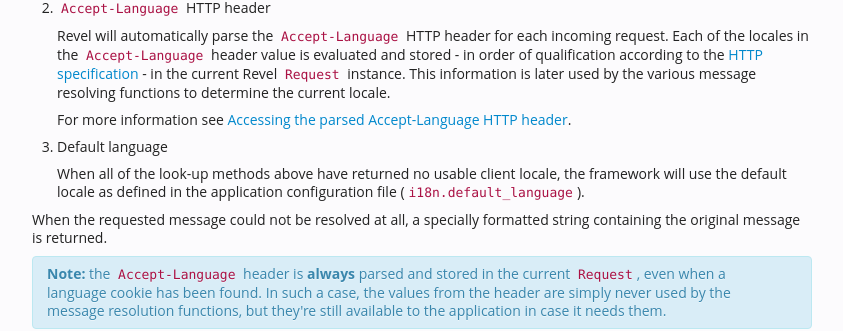
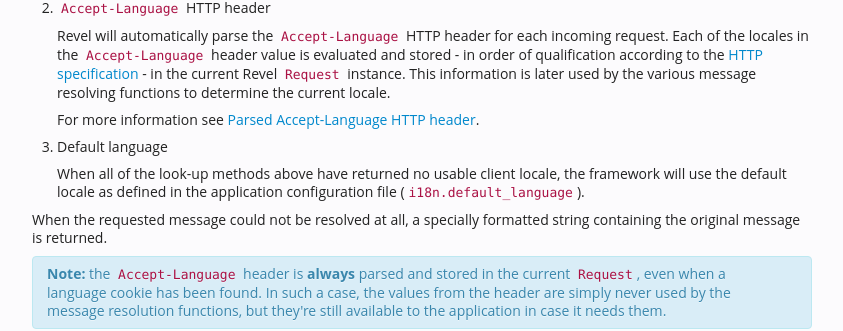
Before and after one commit to revel/revel, a Jekyll site: the page built from manual/i18n-messages.md, in a window 1280 px wide and 900 px high, scrolled down 2640 px. Shown: the part 150-481 px from the top of the window, without its empty margins (298-1141 px from the left). Built offline with Jekyll 4.4.1, drawn with Linux system fonts in a browser that asks for light colours.

Commit message:
Updated i18n manual

```diff
--- a/manual/i18n-messages.md
+++ b/manual/i18n-messages.md
@@ -144,7 +144,7 @@
     and stored - in order of qualification according to the [HTTP specification](http://www.w3.org/Protocols/rfc2616/rfc2616-sec14.html#sec14.4) - in the current
     Revel `Request` instance. This information is later used by the various message resolving functions to determine the current locale.
 
-    For more information see [Accessing the parsed Accept-Language HTTP header](#parsed_accept_language_http_header).
+    For more information see [Parsed Accept-Language HTTP header](#parsed_acceptlanguage_http_header).
 
 3. Default language
 
```
